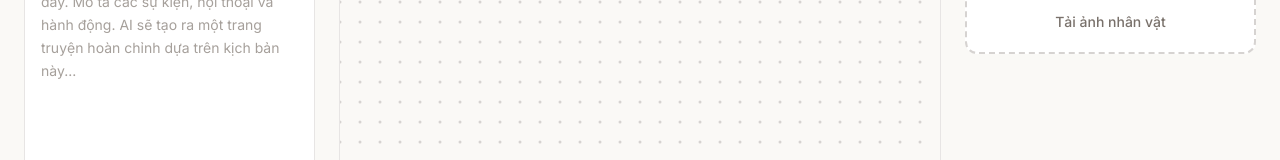
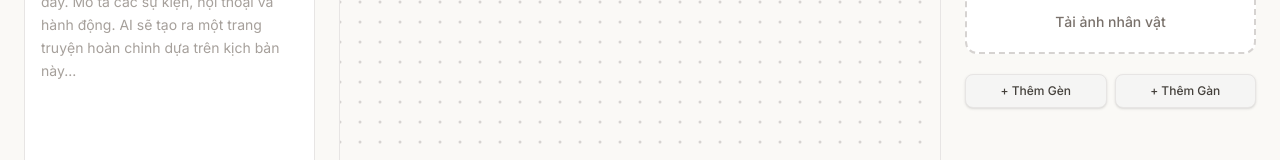
Before and after one commit to tucam199/Marcow-crop, a React (Vite) app: page / in a window 1280 px wide. Shown: the part 178-338 px from the top of the page. Built offline with nearby package versions, Linux system fonts and the light colour scheme.

Commit message:
feat: add manual sample characters Gen and Gan

```diff
--- a/src/components/RightSidebar.tsx
+++ b/src/components/RightSidebar.tsx
@@ -41,6 +41,44 @@ export default function RightSidebar() {
       };
       reader.readAsDataURL(file);
     });
+  };
+
+  const handleAddManualCharacter = async (name: string, imagePath: string) => {
+    try {
+      const response = await fetch(imagePath);
+      const blob = await response.blob();
+      const reader = new FileReader();
+      reader.onload = (event) => {
+        const dataUrl = event.target?.result as string;
+        const [prefix, data] = dataUrl.split(",");
+        const mimeType = prefix.match(/:(.*?);/)?.[1] || "image/png";
+
+        const newCharId = `char-${Date.now()}-${Math.random()}`;
+
+        setCharacters((prev) => [
+          ...prev,
+          {
+            id: newCharId,
+            name: name,
+            image: { mimeType, data },
+          },
+        ]);
+
+        setPage((prev) => {
+          if (prev.characterRefIds.length < 3) {
+            return {
+              ...prev,
+              characterRefIds: [...prev.characterRefIds, newCharId],
+            };
+          }
+          return prev;
+        });
+      };
+      reader.readAsDataURL(blob);
+    } catch (error) {
+      console.error("Lỗi khi tải mẫu nhân vật:", error);
+      alert("Lỗi tải mẫu nhân vật.");
+    }
   };
 
   const handleGenerate = async () => {
@@ -214,12 +252,26 @@ export default function RightSidebar() {
             className="w-full border-2 border-dashed border-stone-300 hover:border-[#D97757] hover:bg-[#D97757]/5 rounded-xl p-5 flex flex-col items-center justify-center gap-3 transition-all group bg-white"
           >
             <div className="p-2 bg-stone-50 rounded-full group-hover:bg-[#D97757]/10 transition-colors">
-              <Upload className="w-5 h-5 text-stone-400 group-hover:text-[#D97757]" />
+               <Upload className="w-5 h-5 text-stone-400 group-hover:text-[#D97757]" />
             </div>
             <span className="text-sm font-medium text-stone-500 group-hover:text-[#D97757]">
               Tải ảnh nhân vật
             </span>
           </button>
+          <div className="flex gap-2 w-full pt-1">
+             <button
+                onClick={() => handleAddManualCharacter("Gèn", "/gen.png")}
+                className="flex-1 text-xs px-3 py-2 bg-stone-100 hover:bg-[#D97757]/10 hover:text-[#D97757] text-stone-700 rounded-lg transition-colors font-medium border border-stone-200 hover:border-[#D97757]/30 text-center flex items-center justify-center gap-1 shadow-sm"
+             >
+                + Thêm Gèn
+             </button>
+             <button
+                onClick={() => handleAddManualCharacter("Gàn", "/gan gio tay.png")}
+                className="flex-1 text-xs px-3 py-2 bg-stone-100 hover:bg-[#D97757]/10 hover:text-[#D97757] text-stone-700 rounded-lg transition-colors font-medium border border-stone-200 hover:border-[#D97757]/30 text-center flex items-center justify-center gap-1 shadow-sm"
+             >
+                + Thêm Gàn
+             </button>
+          </div>
           <input
             type="file"
             ref={fileInputRef}
```
Also changed, not shown: public/gen.png (added), 1 other file (tests, documents, lock files or other folders).
